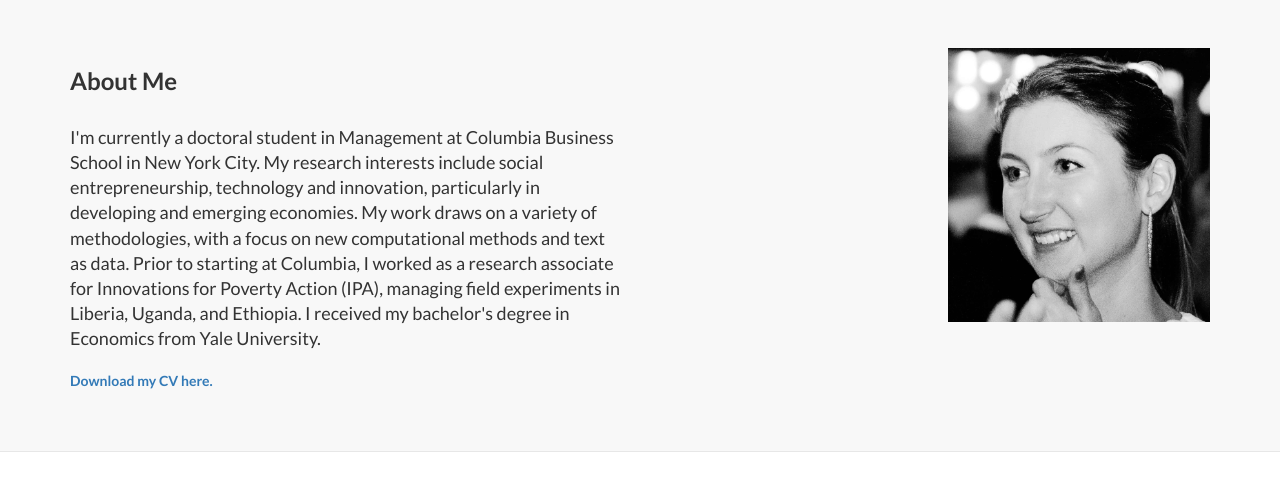
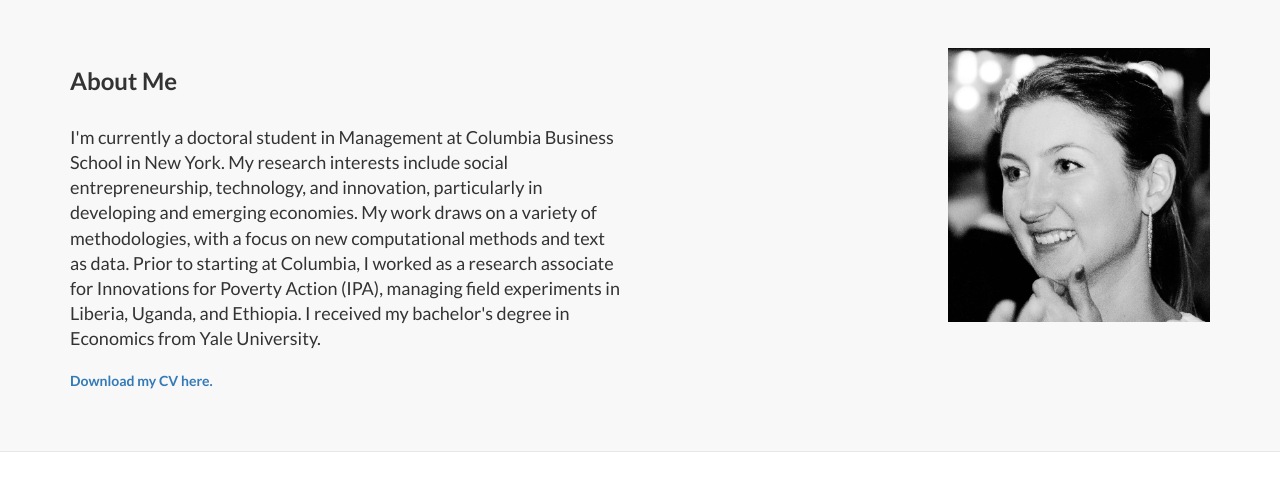
Before and after one commit to natalie-carlson/natalie-carlson.github.io, a plain HTML site: page index.html in a window 1280 px wide. Shown: the part 689-1188 px from the top of the page. Drawn offline with Linux system fonts and the light colour scheme; grey boxes are pictures that could not be loaded.

Commit message:
tweak bio

```diff
--- a/index.html
+++ b/index.html
@@ -95,7 +95,7 @@
             <div class="row">
                 <div class="col-lg-6 col-sm-6">
                     <h3 class="section-heading">About Me</h3>
-                    <p class="lead">I'm currently a doctoral student in Management at Columbia Business School in New York City. My research interests include social entrepreneurship, technology and innovation, particularly in developing and emerging economies. My work draws on a variety of methodologies, with a focus on new computational methods and text as data. Prior to starting at Columbia, I worked as a research associate for Innovations for Poverty Action (IPA), managing field experiments in Liberia, Uganda, and Ethiopia. I received my bachelor's degree in Economics from Yale University.</p>
+                    <p class="lead">I'm currently a doctoral student in Management at Columbia Business School in New York. My research interests include social entrepreneurship, technology, and innovation, particularly in developing and emerging economies. My work draws on a variety of methodologies, with a focus on new computational methods and text as data. Prior to starting at Columbia, I worked as a research associate for Innovations for Poverty Action (IPA), managing field experiments in Liberia, Uganda, and Ethiopia. I received my bachelor's degree in Economics from Yale University.</p>
                     <p><a href="https://github.com/natalie-carlson/natalie-carlson.github.io/blob/master/Carlson_CV.pdf?raw=true">Download my CV here.</a></p>
                 </div>
                 <div class="col-lg-3 col-lg-offset-3 col-sm-3">
```
Also changed, not shown: 1 other file.
